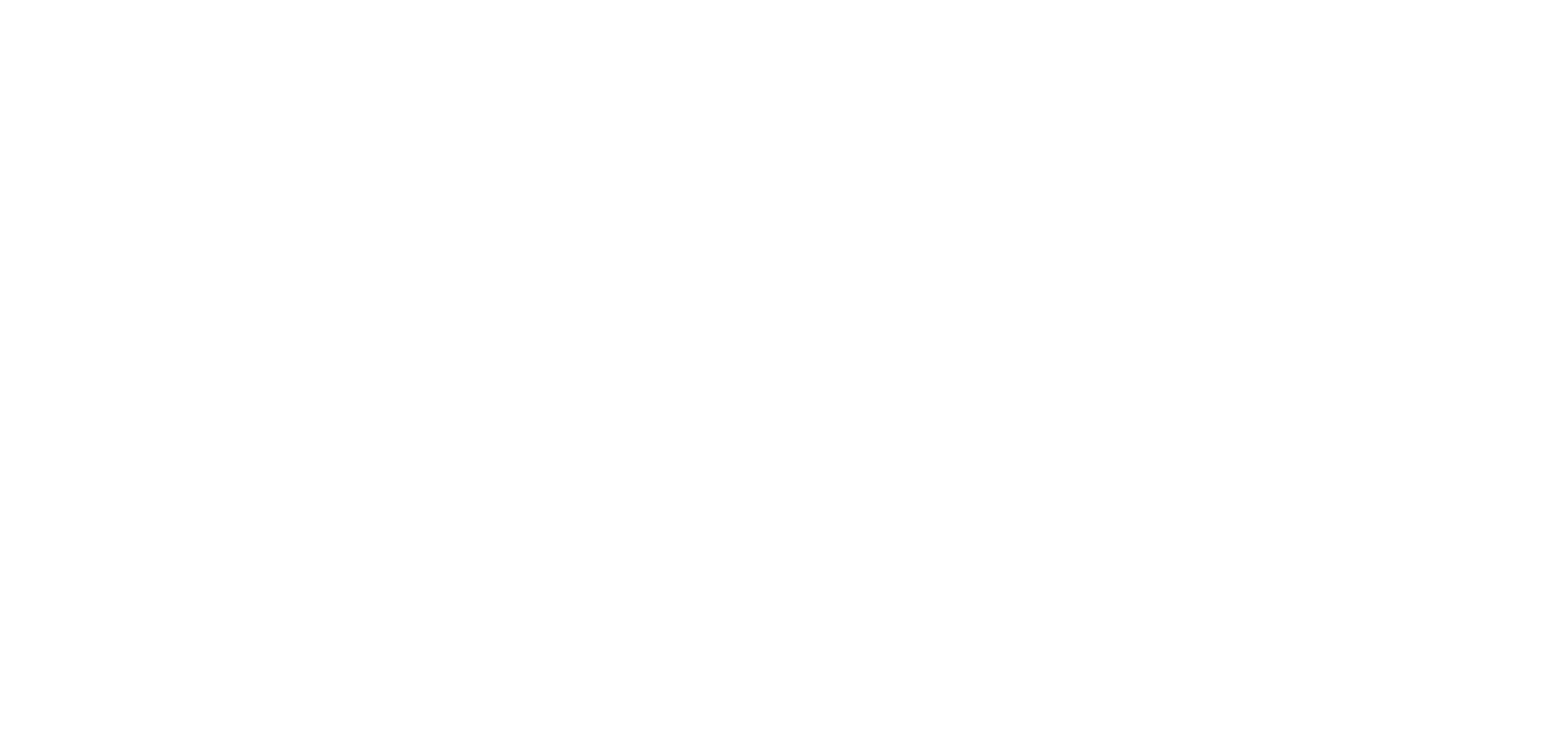
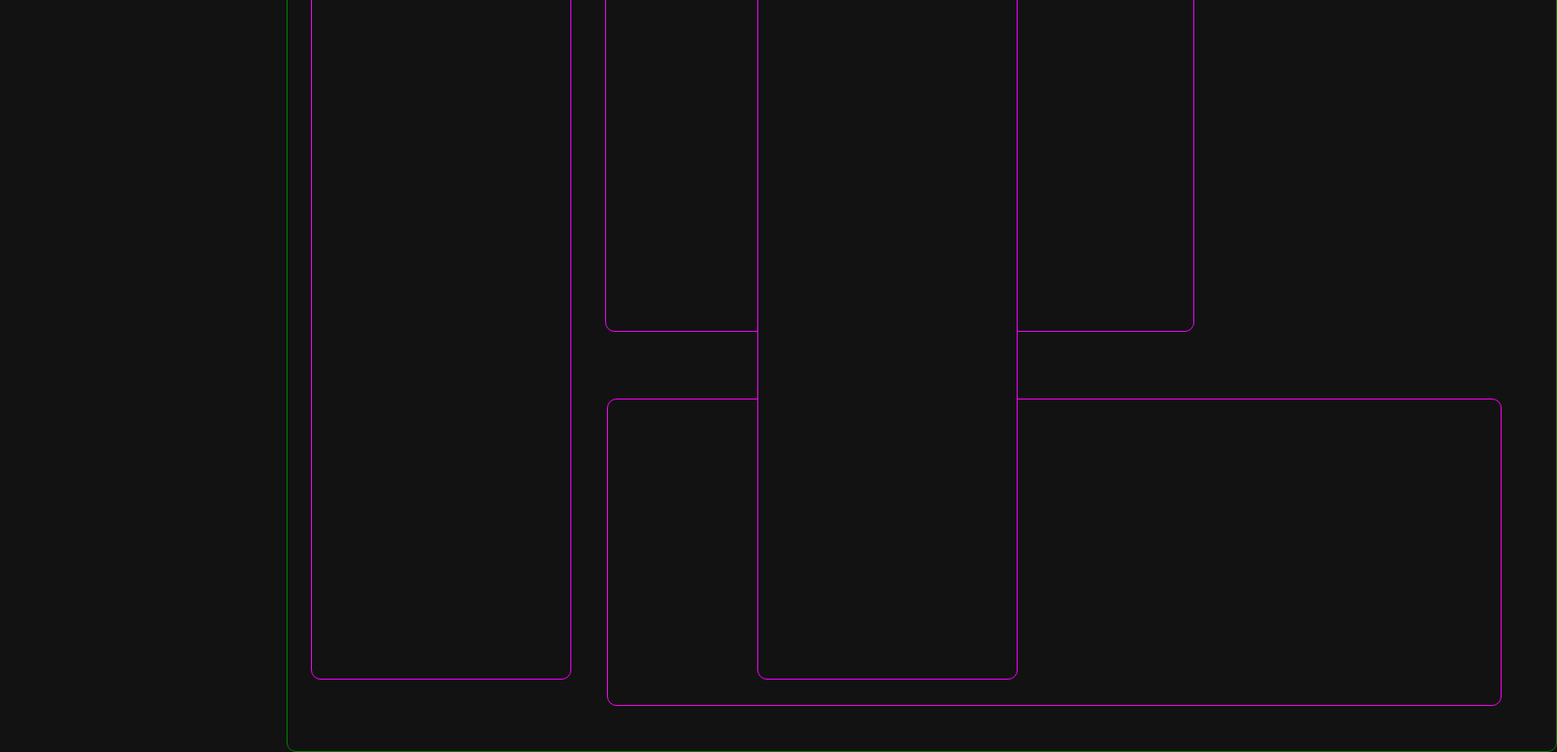
Before and after one commit to nslee333/dev-folder, a React (Create React App) app in the folder weather_app/client/: page / in a window 1280 px wide. Shown: the part 240-1040 px from the top of the page at 94% size, 1657 px wide, since content can reach past the window. Before the commit the page ends 800 px from the top, so only its background shows below. Built offline with nearby package versions, Linux system fonts and the light colour scheme.

Commit message:
client: Working on skeleton of client.

```diff
--- a/weather_app/client/src/App.css
+++ b/weather_app/client/src/App.css
@@ -1,38 +1,78 @@
-.App {
-  text-align: center;
+* {
+  background-color: #121212;
 }
 
-.App-logo {
-  height: 40vmin;
-  pointer-events: none;
+.forecastDiv {
+  position: absolute;
+
+  top: 575px;
+  left: 340px;
+
+  height: 325px;
+  width: 950px;
+
+  border: 1px solid rgb(255, 0, 242);
+  border-radius: 10px;
+
+}
+/* *1075 x 1910 */
+
+.App{
+  position: absolute;
+  height: 900px;
+  width: 1300px;
+
+  top: 87.5px;
+  left: 305px;
+  padding: 25px;
+
+  border: 1px solid green;
+  border-radius: 10px;
 }
 
-@media (prefers-reduced-motion: no-preference) {
-  .App-logo {
-    animation: App-logo-spin infinite 20s linear;
-  }
+.navBar {
+  position: absolute;
+
+  width: 275px;
+  height: 845px;
+
+  top: 27.5px;
+  /* left: ; */
+
+
+  border: 1px solid rgb(242, 0, 255);
+  border-radius: 10px;
+
 }
 
-.App-header {
-  background-color: #282c34;
-  min-height: 100vh;
-  display: flex;
-  flex-direction: column;
-  align-items: center;
-  justify-content: center;
-  font-size: calc(10px + 2vmin);
-  color: white;
+.realtimeDiv{
+  position: absolute;
+
+  height: 475px;
+  width: 625px;
+
+  top: 27.5px;
+  left: 337.5px;
+
+
+  border: 1px solid rgb(242, 0, 255);
+  border-radius: 10px;
+
 }
 
-.App-link {
-  color: #61dafb;
+
+.hourForecast {
+  position: absolute;
+
+  width: 275px;
+  height: 845px;
+
+  top: 27.5px;
+  left: 500px;
+
+
+
+  border: 1px solid rgb(242, 0, 255);
+  border-radius: 10px;
+
 }
-
-@keyframes App-logo-spin {
-  from {
-    transform: rotate(0deg);
-  }
-  to {
-    transform: rotate(360deg);
-  }
-}
--- a/weather_app/client/src/App.tsx
+++ b/weather_app/client/src/App.tsx
@@ -2,10 +2,18 @@
 import logo from './logo.svg';
 import './App.css';
 
+console.log(window.innerWidth, window.innerHeight)
+
 function App() {
   return (
-    <div></div>
+    <div className='App'>
+      <div className='forecastDiv'></div>
+      <div className='navBar'></div>
+      <div className='realtimeDiv'></div>
+      <div className='hourForecast'></div>
+    </div>
   );
 }
 
 export default App;
+// 1152 x 1920
```
